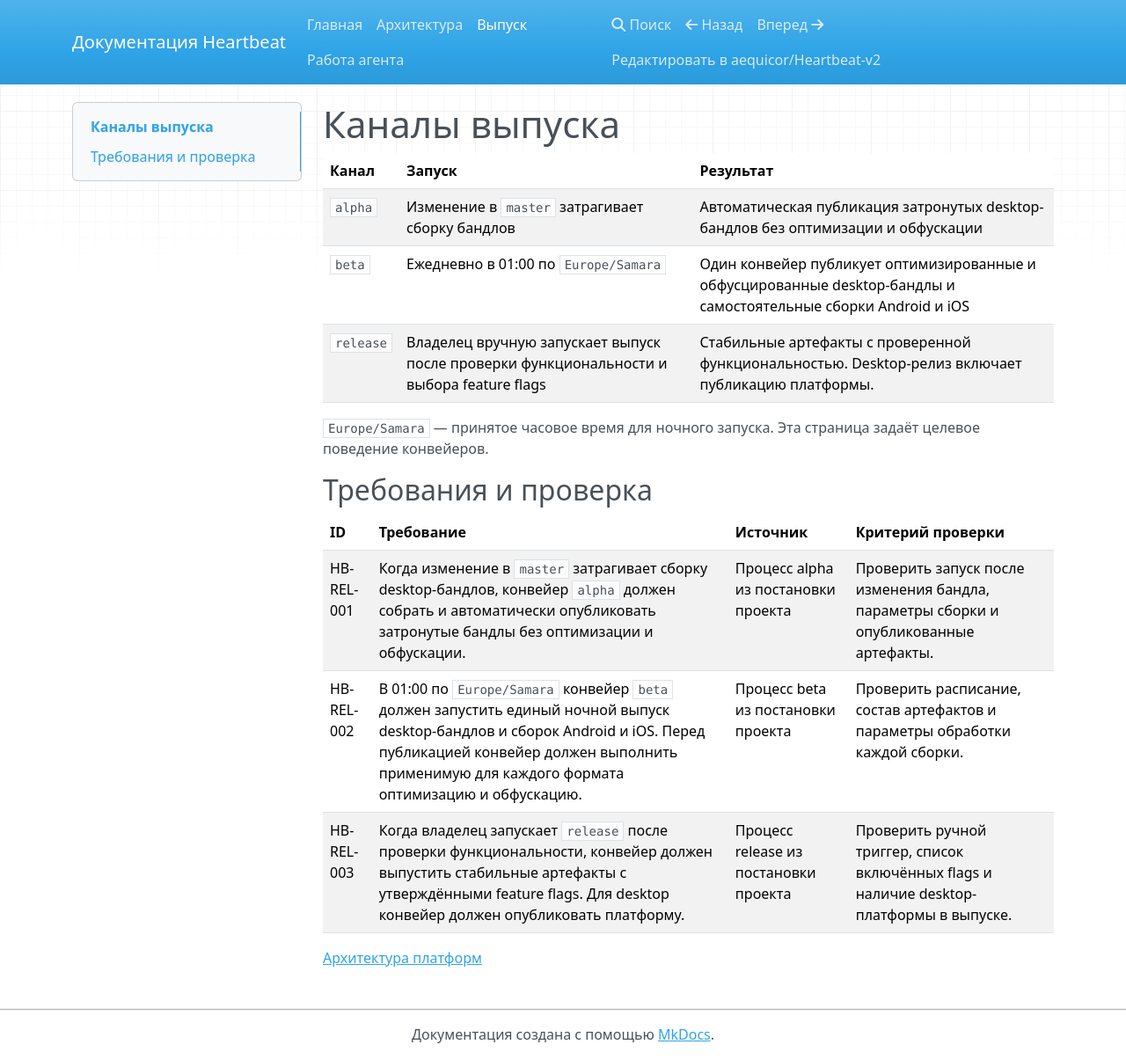
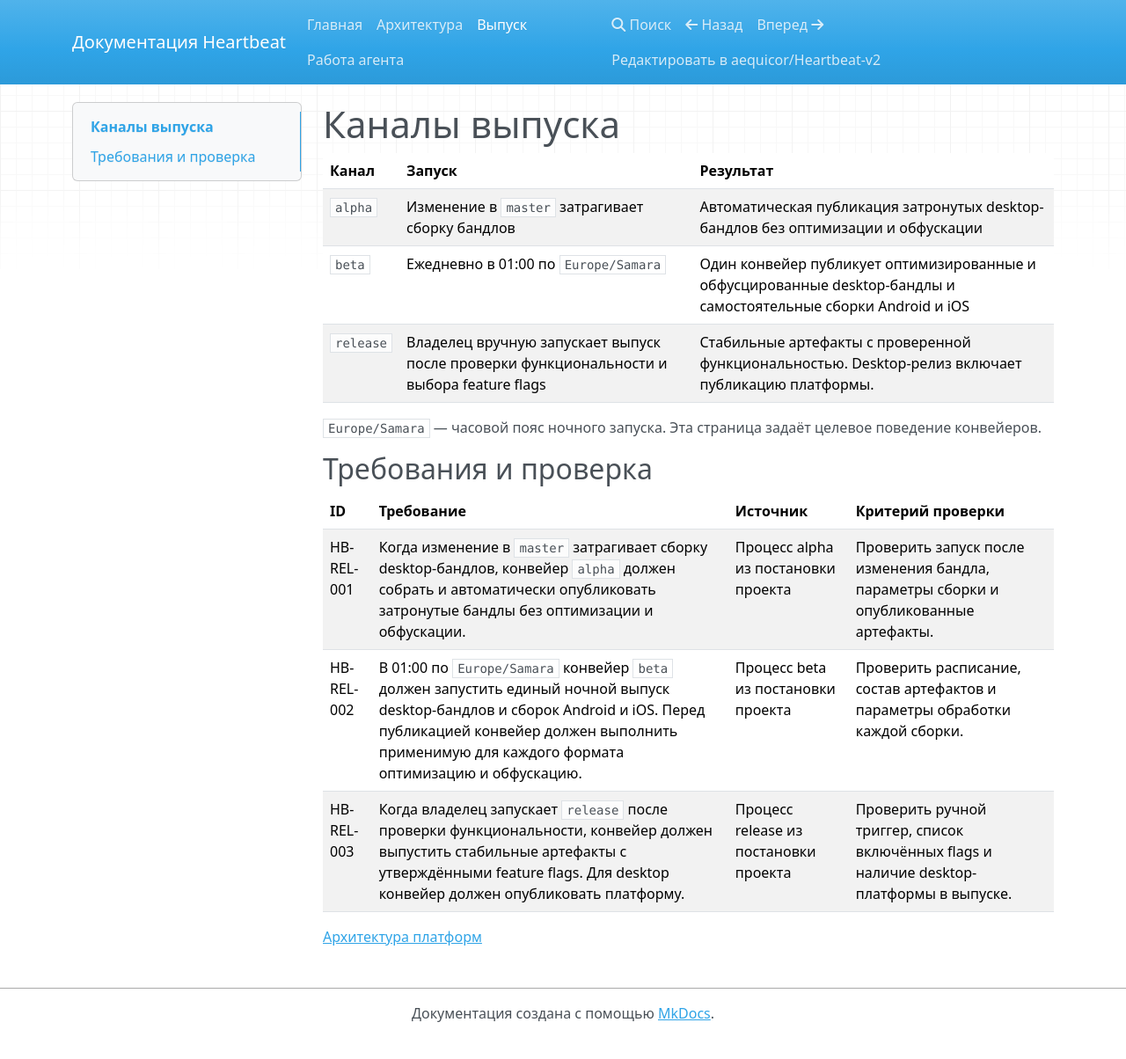
Before and after one commit to aequicor/Heartbeat-v2, an MkDocs documentation site: the page built from docs/specs/releases.md, in a window 1280 px wide and 1204 px high. Shown: the whole window at 88% size. Built offline with MkDocs 1.6.1, drawn with Linux system fonts in a browser that asks for light colours; nearby versions of some CDN libraries.

Commit message:
Clarify the beta pipeline time zone

```diff
--- a/docs/specs/releases.md
+++ b/docs/specs/releases.md
@@ -6,7 +6,7 @@
 | `beta` | Ежедневно в 01:00 по `Europe/Samara` | Один конвейер публикует оптимизированные и обфусцированные desktop-бандлы и самостоятельные сборки Android и iOS |
 | `release` | Владелец вручную запускает выпуск после проверки функциональности и выбора feature flags | Стабильные артефакты с проверенной функциональностью. Desktop-релиз включает публикацию платформы. |
 
-`Europe/Samara` — принятое часовое время для ночного запуска. Эта страница задаёт целевое поведение конвейеров.
+`Europe/Samara` — часовой пояс ночного запуска. Эта страница задаёт целевое поведение конвейеров.
 
 ## Требования и проверка
 
```
